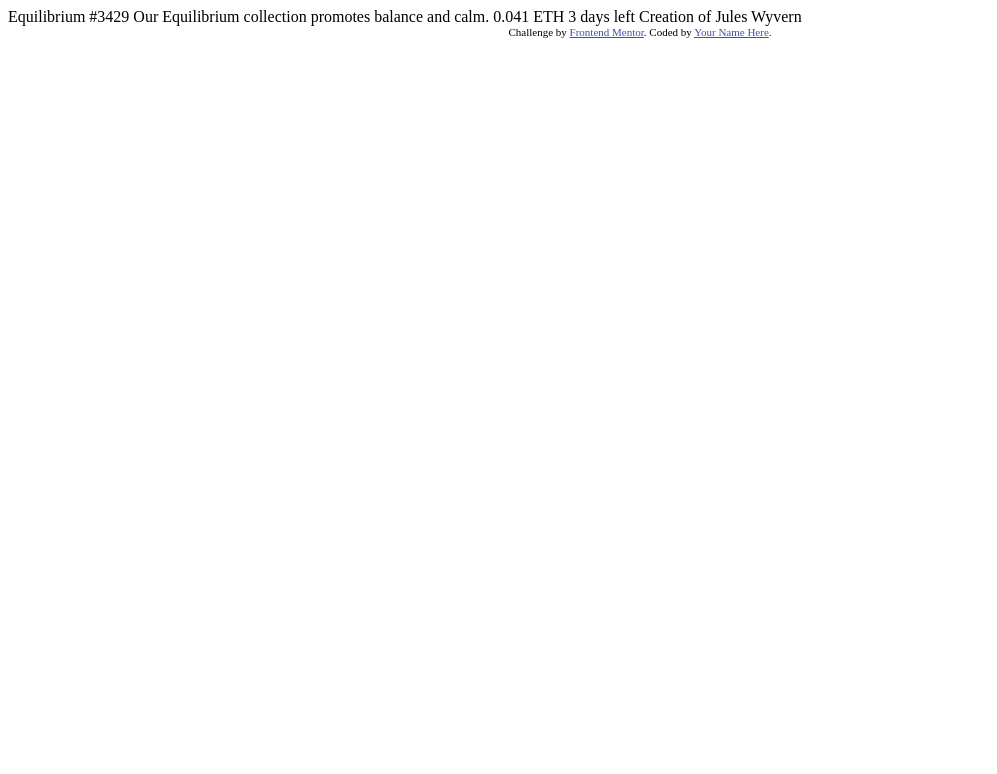
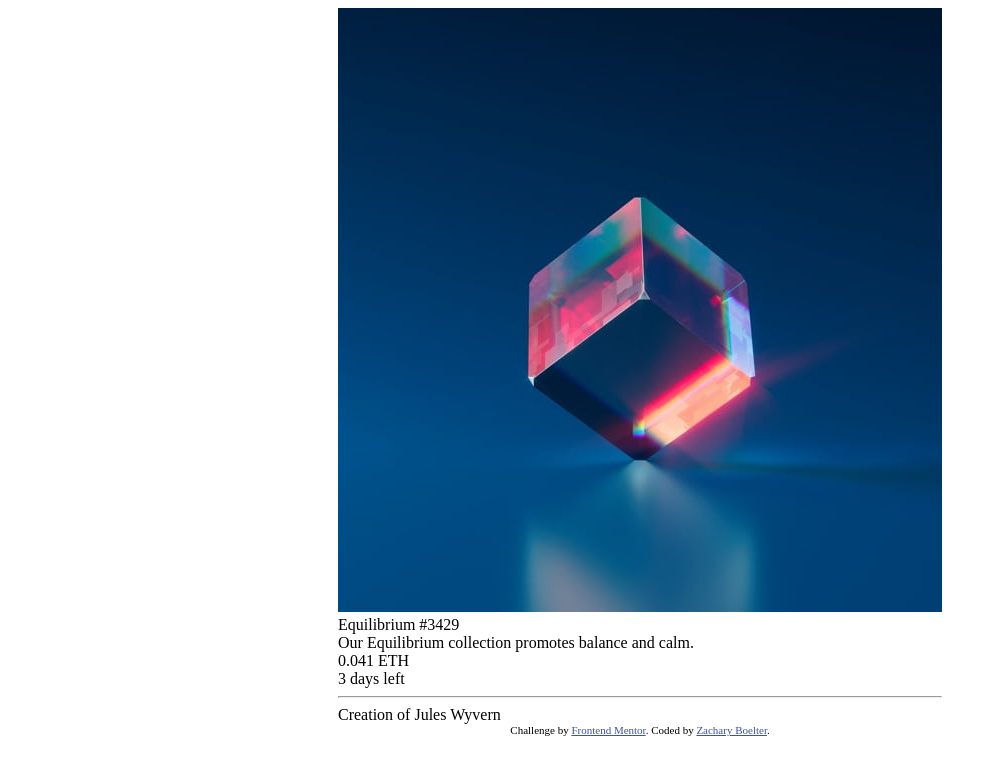
Before and after one commit to zacharyboelter/nft-preview-card, a plain HTML site: page index.html in a window 1280 px wide. Shown: the whole page, without its empty margins (0-997 px from the left). Drawn offline with Linux system fonts and the light colour scheme.

Commit message:
html divs set up for styling

```diff
--- a/index.html
+++ b/index.html
@@ -1,8 +1,11 @@
 <!DOCTYPE html>
 <html lang="en">
+
 <head>
   <meta charset="UTF-8">
-  <meta name="viewport" content="width=device-width, initial-scale=1.0"> <!-- displays site properly based on user's device -->
+  <meta name="viewport" content="width=device-width, initial-scale=1.0">
+  <!-- displays site properly based on user's device -->
+  <link rel="stylesheet" href="/styles.css">
 
   <link rel="icon" type="image/png" sizes="32x32" href="./images/favicon-32x32.png">
 
@@ -10,24 +13,49 @@
 
   <!-- Feel free to remove these styles or customise in your own stylesheet 👍 -->
   <style>
-    .attribution { font-size: 11px; text-align: center; }
-    .attribution a { color: hsl(228, 45%, 44%); }
+    .attribution {
+      font-size: 11px;
+      text-align: center;
+    }
+
+    .attribution a {
+      color: hsl(228, 45%, 44%);
+    }
   </style>
 </head>
+
 <body>
+  <div class="card">
+    <div class="main-img">
+      <img src="/images/image-equilibrium.jpg" alt="">
+    </div>
 
+    <div class="title">
       Equilibrium #3429
+    </div>
 
+    <div class="content">
       Our Equilibrium collection promotes balance and calm.
+    </div>
 
+    <div class="info">
+      <div class="price">
         0.041 ETH
+      </div>
+      <div class="days">
         3 days left
-
+      </div>
+    </div>
+    <hr>
+    <div class="creator">
       Creation of Jules Wyvern
+    </div>
 
     <div class="attribution">
       Challenge by <a href="https://www.frontendmentor.io?ref=challenge" target="_blank">Frontend Mentor</a>.
-    Coded by <a href="#">Your Name Here</a>.
+      Coded by <a href="https://zacharyboelter.netlify.app/" target="_blank">Zachary Boelter</a>.
+    </div>
   </div>
 </body>
+
 </html>
--- a/styles.css
+++ b/styles.css
@@ -0,0 +1,9 @@
+body {
+    display: flex;
+    justify-content: center;
+    align-items: center;
+}
+
+.card {
+    border: 1px soild red;
+}
```
Lines whose indentation alone changed are shown as unchanged.
